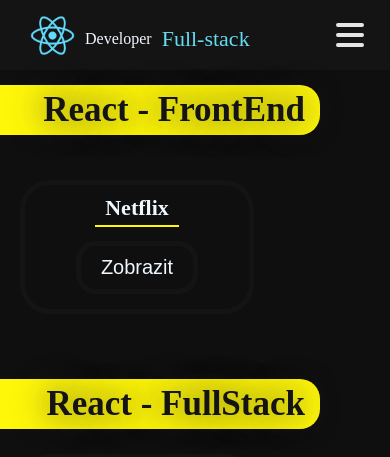
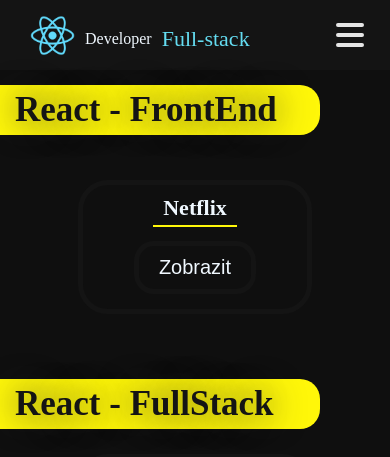
Before and after one commit to danielconka1993/main-web, a React (Create React App) app: page /projekty in a window 390 px wide. Shown: the top 457 px of the page. Built offline with nearby package versions, Linux system fonts and the light colour scheme.

Commit message:
projects update mobile

```diff
--- a/src/pages/css/Projects.css
+++ b/src/pages/css/Projects.css
@@ -78,12 +78,22 @@
 }
 .Projects .allProjects .language .netf{
     margin-top: 20px;
+    width: 100%;
 }
+
 @media(max-width: 800px){
+    .Projects .allProjects .language h1{
+        text-align: left;
+    }
     .Projects .allProjects .language .projects-box{
         flex-direction: column;
+        align-items: center;
     }
     .Projects .allProjects .language .projects-box .oneProject{
         margin-top: 10px;
     }
+    .Projects .allProjects .language .netf .oneProject{
+        width: 80%;
+    }
+
 }
```
